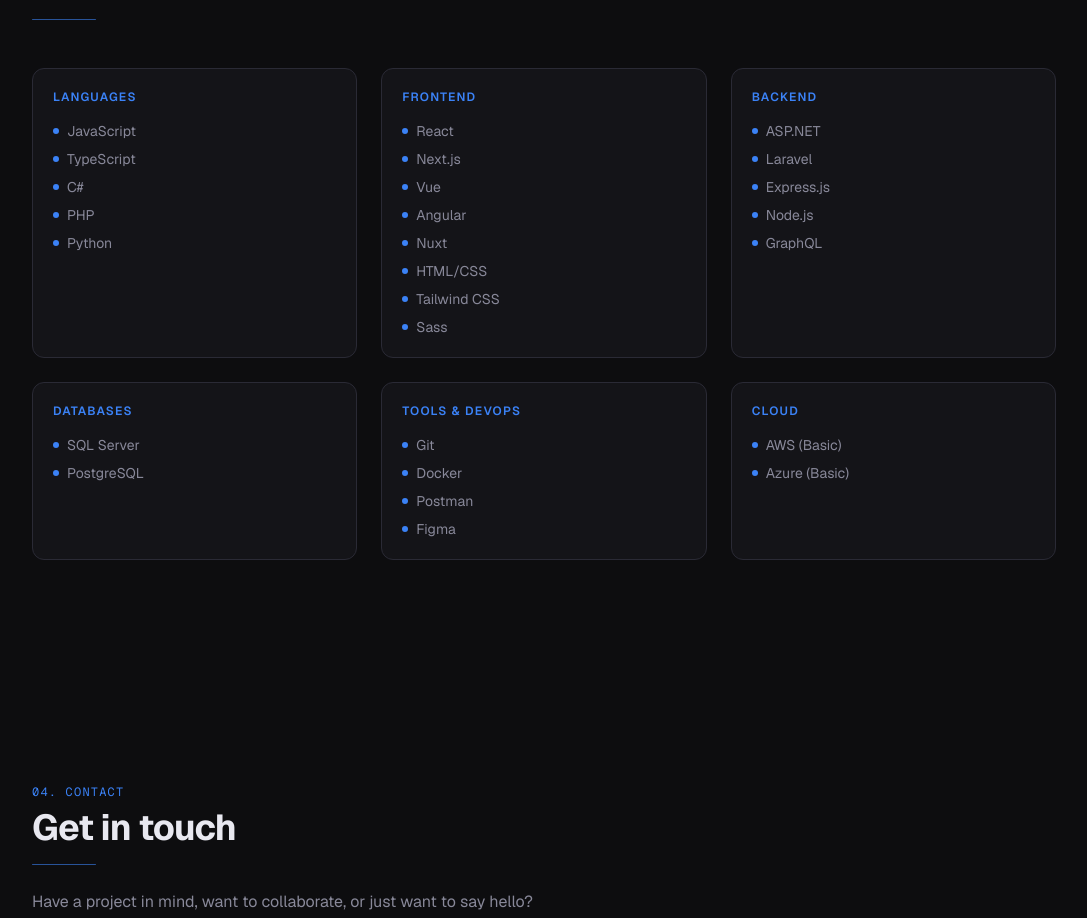
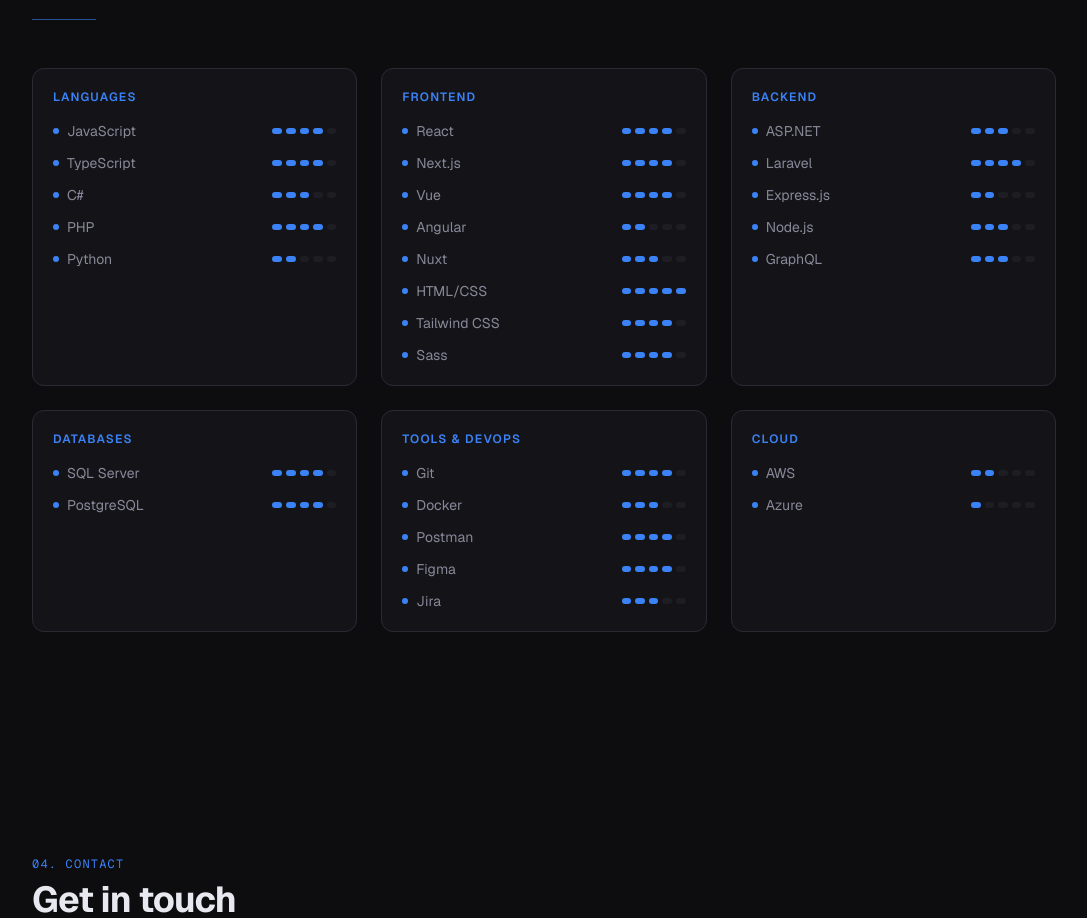
Before and after one commit to Zexol11/portfolio, a Next.js app: page / in a window 1280 px wide. Shown: the part 4000-4918 px from the top of the page, without its empty margins (96-1183 px from the left). Built offline with nearby package versions, Linux system fonts and the light colour scheme; no server answers.

Commit message:
feat: update skills section

```diff
--- a/src/components/sections/Skills.tsx
+++ b/src/components/sections/Skills.tsx
@@ -3,35 +3,73 @@
 import { motion, type Variants } from "framer-motion";
 import SectionTitle from "@/components/ui/SectionTitle";
 
+type Skill = {
+  name: string;
+  level: number;
+};
+
 type SkillGroup = {
   category: string;
-  skills: string[];
+  skills: Skill[];
 };
 
 const skillGroups: SkillGroup[] = [
   {
     category: "Languages",
-    skills: ["JavaScript", "TypeScript", "C#", "PHP", "Python"],
+    skills: [
+      { name: "JavaScript", level: 4 },
+      { name: "TypeScript", level: 4 },
+      { name: "C#", level: 3 },
+      { name: "PHP", level: 4 },
+      { name: "Python", level: 2 },
+    ],
   },
   {
     category: "Frontend",
-    skills: ["React", "Next.js", "Vue", "Angular", "Nuxt", "HTML/CSS", "Tailwind CSS", "Sass"],
+    skills: [
+      { name: "React", level: 4 },
+      { name: "Next.js", level: 4 },
+      { name: "Vue", level: 4 },
+      { name: "Angular", level: 2 },
+      { name: "Nuxt", level: 3 },
+      { name: "HTML/CSS", level: 5 },
+      { name: "Tailwind CSS", level: 4 },
+      { name: "Sass", level: 4 },
+    ],
   },
   {
     category: "Backend",
-    skills: ["ASP.NET", "Laravel", "Express.js", "Node.js", "GraphQL"],
+    skills: [
+      { name: "ASP.NET", level: 3 },
+      { name: "Laravel", level: 4 },
+      { name: "Express.js", level: 2 },
+      { name: "Node.js", level: 3 },
+      { name: "GraphQL", level: 3 },
+    ],
   },
   {
     category: "Databases",
-    skills: ["SQL Server", "PostgreSQL"],
+    skills: [
+      { name: "SQL Server", level: 4 },
+      { name: "PostgreSQL", level: 4 },
+    ],
   },
   {
     category: "Tools & DevOps",
-    skills: ["Git", "Docker", "Postman", "Figma"],
+    skills: [
+      { name: "Git", level: 4 },
+      { name: "Docker", level: 3 },
+      { name: "Postman", level: 4 },
+      { name: "Figma", level: 4 },
+      { name: "Jira", level: 3 },
+    ],
   },
   {
     category: "Cloud",
-    skills: ["AWS (Basic)", "Azure (Basic)"],
+    skills: [
+      { name: "AWS", level: 2 },
+      { name: "Azure", level: 1 },
+    ],
   },
 ];
 
@@ -72,7 +110,7 @@
                 {group.category}
               </h3>
               <motion.ul
-                className="flex flex-col gap-2"
+                className="flex flex-col gap-3"
                 variants={containerVariants}
                 initial="hidden"
                 whileInView="visible"
@@ -80,12 +118,26 @@
               >
                 {group.skills.map((skill) => (
                   <motion.li
-                    key={skill}
+                    key={skill.name}
                     variants={itemVariant}
-                    className="text-sm text-[var(--muted)] flex items-center gap-2"
+                    className="flex items-center justify-between text-sm text-[var(--muted)]"
                   >
-                    <span className="w-1.5 h-1.5 rounded-full bg-[var(--accent)] inline-block shrink-0" />
-                    {skill}
+                    <span className="flex items-center gap-2">
+                      <span className="w-1.5 h-1.5 rounded-full bg-[var(--accent)] inline-block shrink-0" />
+                      {skill.name}
+                    </span>
+                    <div className="flex gap-1 w-16">
+                      {[1, 2, 3, 4, 5].map((level) => (
+                        <div
+                          key={level}
+                          className={`h-1.5 flex-1 rounded-sm ${
+                            level <= skill.level
+                              ? "bg-[var(--accent)]"
+                              : "bg-[var(--border)] opacity-40"
+                          }`}
+                        />
+                      ))}
+                    </div>
                   </motion.li>
                 ))}
               </motion.ul>
```
